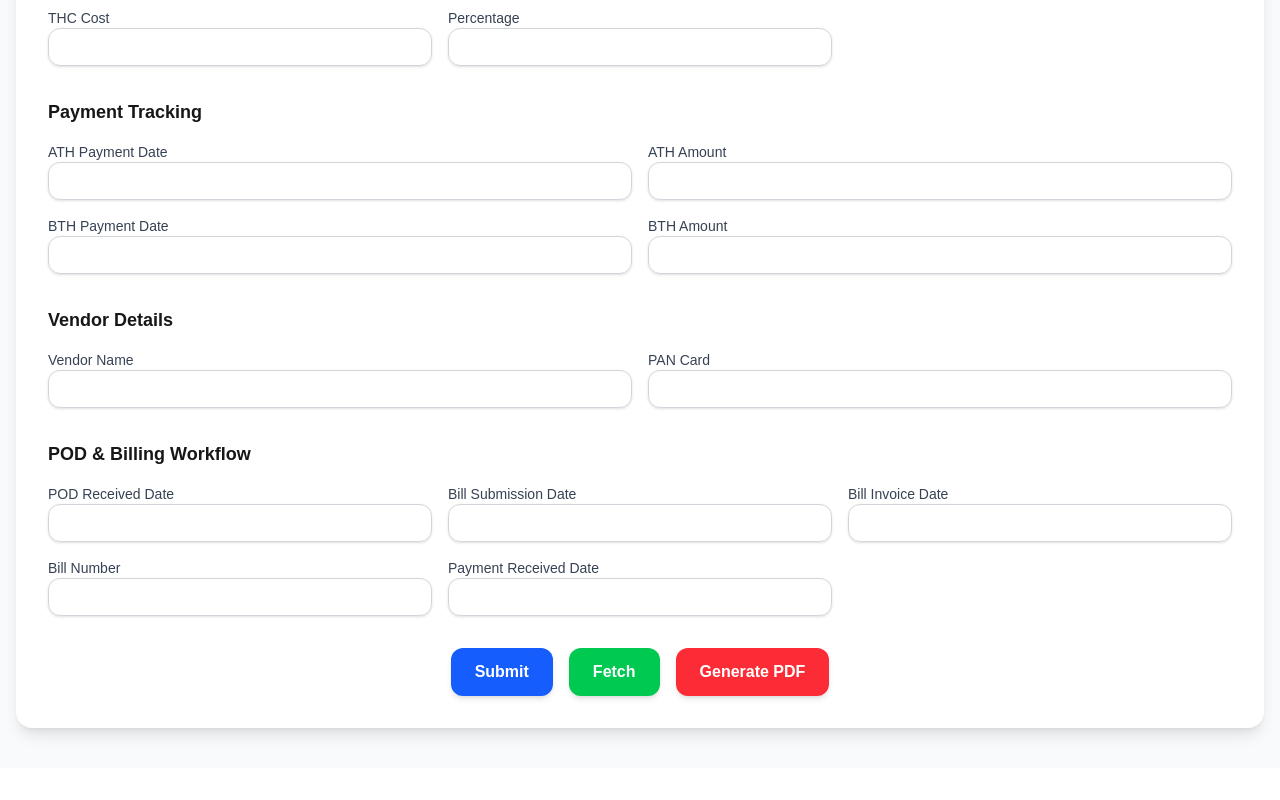
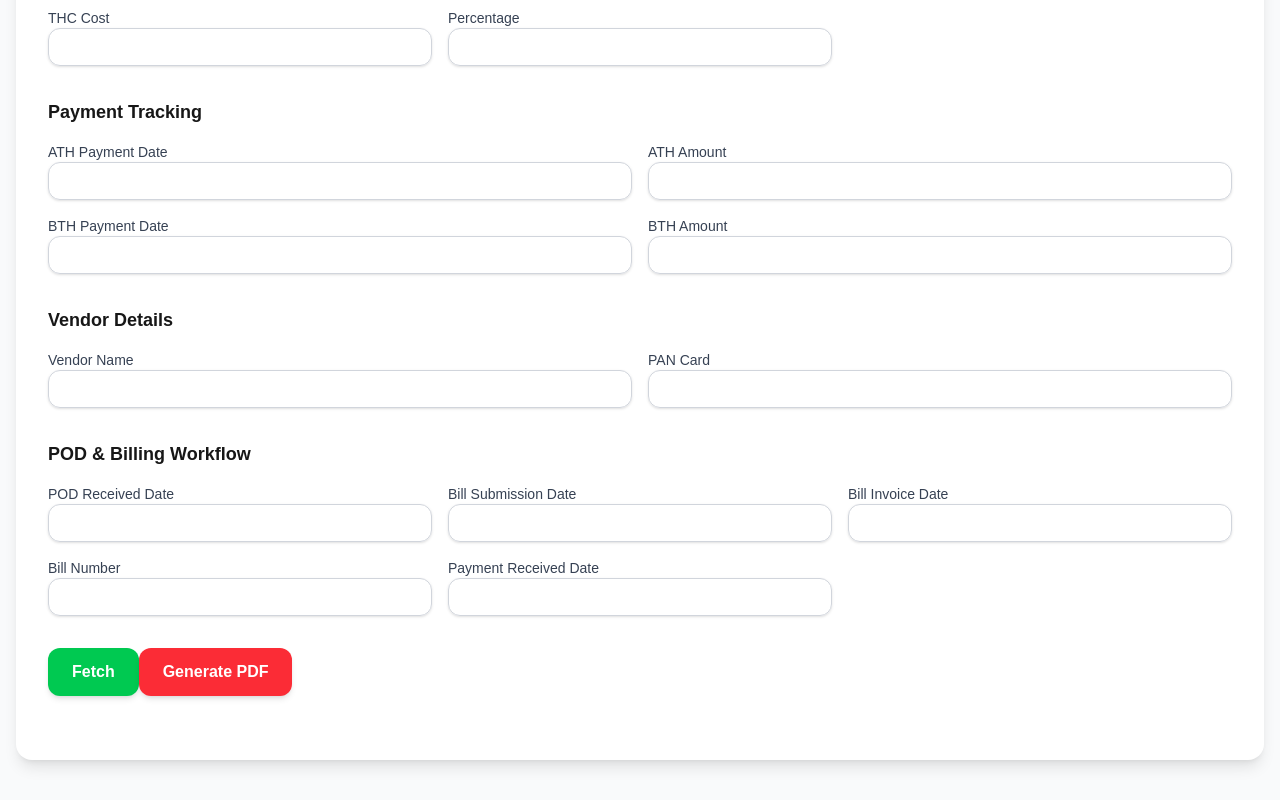
Before and after one commit to Imposter09/ARCH, a Next.js app: page /main in a window 1280 px wide. Shown: the part 1936-2736 px from the top of the page. Before the commit the page ends 2704 px from the top, so only its background shows below. Built offline with nearby package versions, Linux system fonts and the light colour scheme.

Commit message:
made submit and gen pdf in one

```diff
--- a/app/main/page.js
+++ b/app/main/page.js
@@ -116,6 +116,11 @@ const inputClass =
   "transition duration-300 shadow-sm focus:shadow-lg";
 
   const sectionTitle = "text-lg font-semibold mb-4";
+  //combine submit and generate pdf
+  const handleClick = () => {
+  generatePDF();
+  handleSubmit();
+};
 
   return (
   <div
@@ -538,18 +543,7 @@ const inputClass =
               </div>
             </div>
           </div>
-
           {/* Submit Button */}
-     <div className="flex justify-center gap-4">
-            <button
-              type="button"
-              onClick={handleSubmit}
-              className="bg-blue-600 text-white px-6 py-3 rounded-xl font-semibold shadow-md hover:bg-blue-700 hover:shadow-lg transition duration-300 transform hover:-translate-y-1"
-              disabled={loading}
-            >
-              {loading ? "Submitting..." : "Submit"}
-            </button>
-
             <button
               type="button"
               onClick={fetchGCData}
@@ -562,17 +556,15 @@ const inputClass =
             {/* ADD THIS BUTTON: PDF Generation */}
             <button
               type="button"
-              onClick={generatePDF}
+              onClick={handleClick}
               className="bg-red-500 text-white px-6 py-3 rounded-xl font-semibold shadow-md hover:bg-red-600 hover:shadow-lg transition duration-300 transform hover:-translate-y-1"
               disabled={pdfLoading}
             >
               {pdfLoading ? "Generating PDF..." : "Generate PDF"}
             </button>
           </div>
-
           {message && <p className="text-center text-sm mt-2">{message}</p>}
         </div>
       </div>
-    </div>
   );
 }
```
